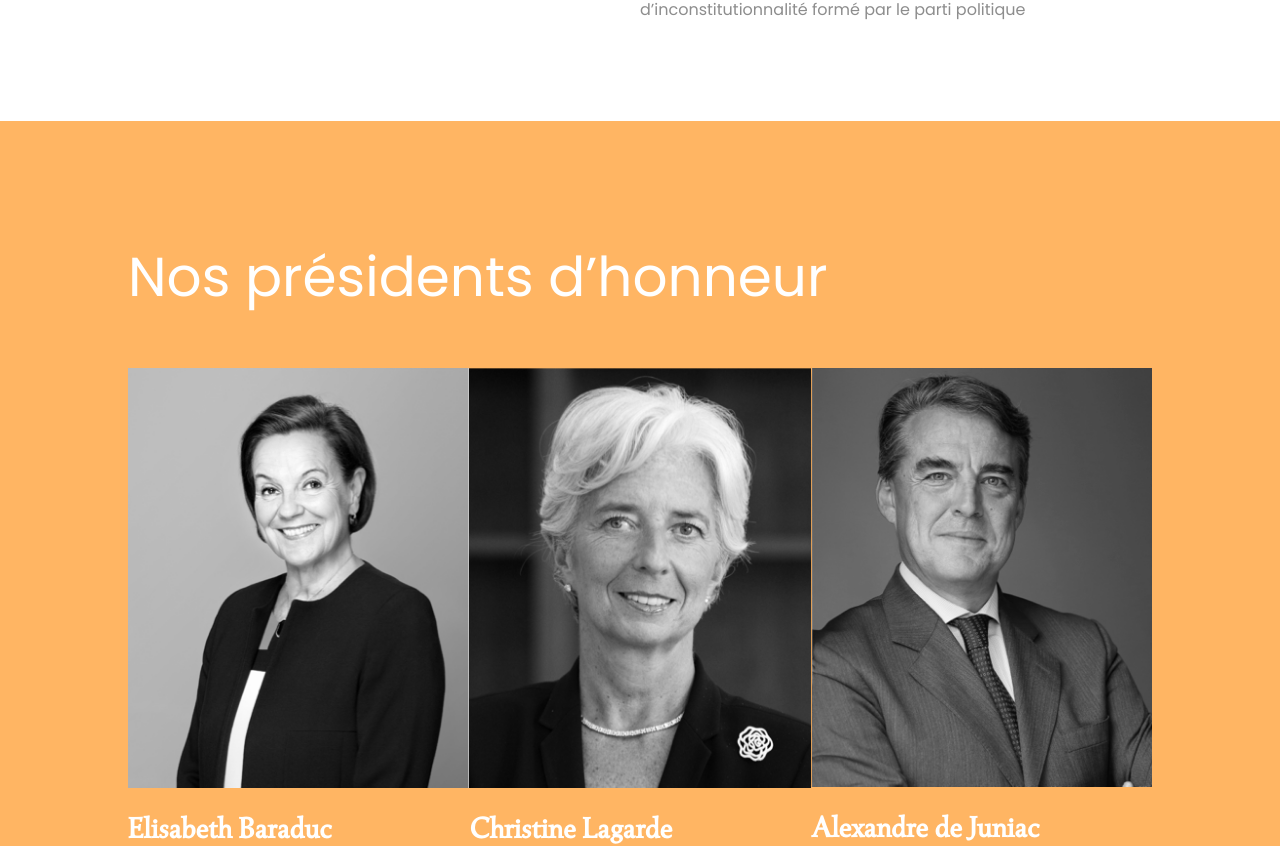
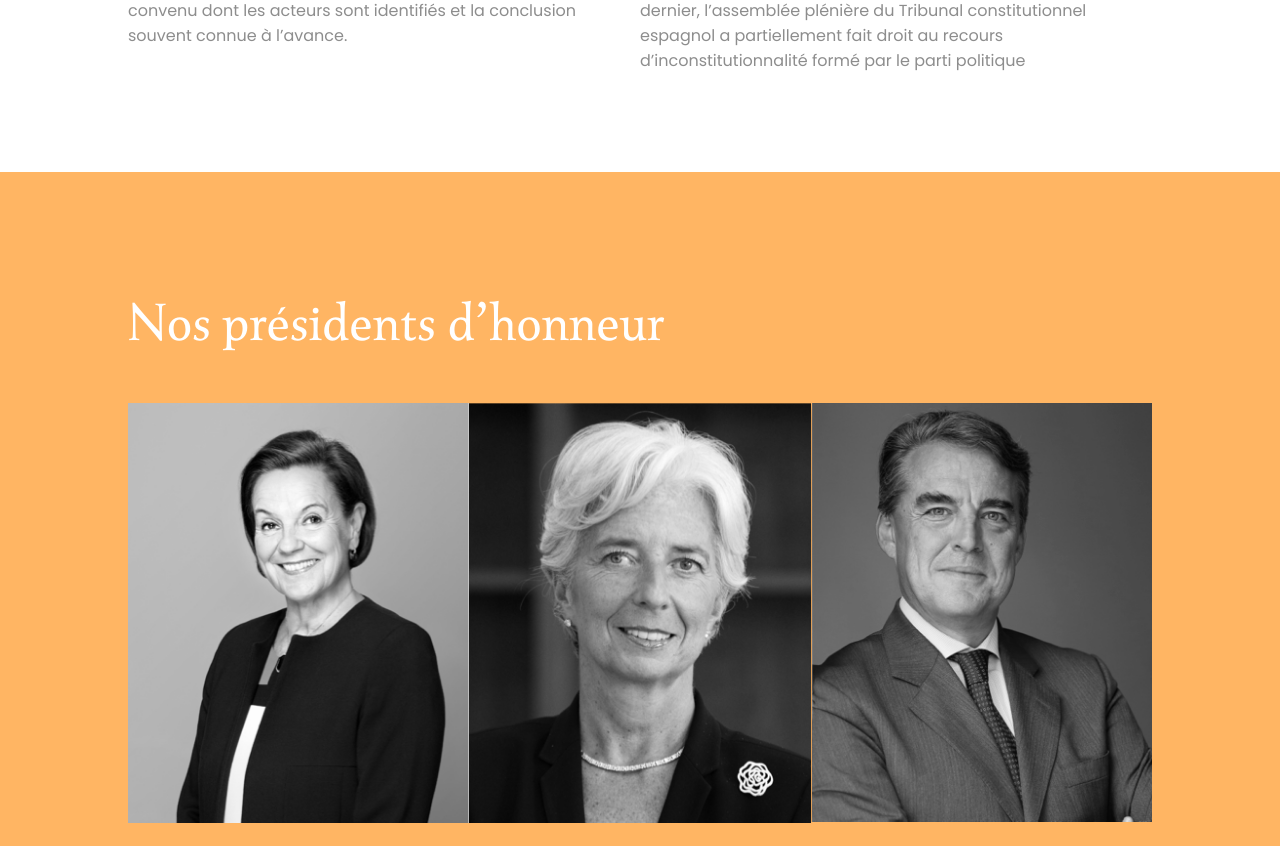
Before and after one commit to michelsonhns/subskill-test, a Vue app: page / in a window 1280 px wide. Shown: the part 1580-2426 px from the top of the page. Built offline with nearby package versions, Linux system fonts and the light colour scheme.

Commit message:
refactoring, add content in a aside

```diff
--- a/src/App.vue
+++ b/src/App.vue
@@ -4,8 +4,8 @@
       <Navbar/>
     </header>
     <main>
+      <section class="cover__container">
         <div class="container">
-        <section class="cover__container">
           <Card
             v-for="article in covers" :key="article.id"
             :title="article.title"
@@ -16,9 +16,12 @@
             :class_description="article.class_description"
             :class_title="article.class_title"
           />
+        </div>
+
       </section>
-        <section class="articles-container">
-          <div class="article-group">
+
+      <section class="articles__container">
+        <div class="article__group container">
           <Card
             v-for="article in articles" :key="article.id"
             :title="article.title"
@@ -30,7 +33,7 @@
           />
         </div>
       </section>
-      </div>
+
       <section class="members__container">
         <div class="container">
           <h2 class="section__title">Nos présidents d’honneur</h2>
@@ -60,16 +63,23 @@
             :title="newsletter.title"
             :description="newsletter.description"
             :positioning="newsletter.positioning"
-            :src="newsletter.src">
+            :src="newsletter.src"
+            :daytime="newsletter.daytime">
               <Button title="Découvrir l’article" btnclass="yellow"/>
             </Card>
 
           </div>
-          <h2 class="section__title">Nos présidents d’honneur</h2>
+          <h2 class="section__title">Le club des juristes</h2>
+          <aside>
+            <p>Créé en 2007, le Club des juristes est <span class="bold">le premier think tank juridique français</span>. Il s’agit d’un lieu indépendant de réflexion sur la place du droit en France. <span class="bold">Le « Club » a pour objectif de nourrir le débat public</span> en formulant des propositions concrètes dans le domaine du droit et de la justice. C’est notamment le travail des commissions – justice, fiscalité, environnement, constitutions et institutions, Europe, et commissions dites « ad hoc » – qu’il réunit en son sein et qui aboutissent à des recommandations innovantes, utiles aux décideurs publics. Pour ce faire, <span class="bold">le Club des juristes réunit des professionnels du droit reconnus issus d’horizons divers : avocats, magistrats, notaires, universitaires, représentants d’entreprises, etc</span>.</p>
+            <Button
+              title="En savoir plus"
+               btnclass="white"/>
+          </aside>
         </div>
       </section>
 
-      <section class="partners-container">
+      <section class="partners__container">
         <div class="container">
           <h2 class="section__title">Nos partenaires</h2>
           <Partners/>
@@ -86,7 +96,7 @@
         <Carousel/>
       </section>
 
-      <section class="contact-container">
+      <section class="contact__container">
         <div class="container">
           <h2 class="section__title">Nous contacter</h2>
           <span class="help-text">Afin de traiter votre demande dans les plus brefs délais, nous vous invitons à utiliser le formulaire ci-dessous.</span>
@@ -176,6 +186,7 @@ export default {
           description: "Le recours aux sanctions internationales – comme celles adoptées en 2021 par les Etats-Unis contre des entreprises chinoises spécialisées dans la défense et les technologies de surveillance1 – ne cesse de croître et, dès lors, d’occuper l’actualité de l’arbitrage international.",
           positioning: "horizontal",
           src: require("@/assets/images/video1.png"),
+          daytime: "10 août 2021",
 
         },
         {
@@ -183,6 +194,7 @@ export default {
           description: "Le recours aux sanctions internationales – comme celles adoptées en 2021 par les Etats-Unis contre des entreprises chinoises spécialisées dans la défense et les technologies de surveillance1 – ne cesse de croître et, dès lors, d’occuper l’actualité de l’arbitrage international.",
           positioning: "horizontal img-right",
           src: require("@/assets/images/video2.png"),
+          daytime: "10 août 2021",
 
         }
       ]
@@ -192,11 +204,13 @@ export default {
 </script>
 
 <style lang="stylus">
-
 body
   margin 0
   font-size 100%
-  font-family: 'Poppins', sans-serif;
+  font-family 'Poppins', sans-serif
+
+.bold
+  font-weight bold
 
 .container {
   width 95%
@@ -206,59 +220,54 @@ body
 .section__title
   font-size: 3.43em;
   margin-bottom 50px
-  font-weight: normal;
+  font-weight normal
+  font-family "Seshat", sans-serif
+
 .cta
   text-align center
 
 .cover__container
+  background url("./assets/icons/round-black.png") bottom 285px right 0 / 110px no-repeat
   .card
     width 100%
     img
       max-width 100%
 
-.article-group
+.article__group
   .card
     img
       max-width 100%
 
-
 .members__container
+  background-image url("./assets/icons/round-bicolor.png")
+  background-repeat no-repeat
+  background-position: bottom -102px right 20px;
+  background-size: 190px;
   padding: 70px 0;
-  .card__title
-    color #FFFFFF !important
   background-color #ffb563
+  font-stretch normal
   color #FFFFFF
-  .section__title
-    font-size
-
-.members__container .card__description
+  .card__description, .card__title
     color #FFFFFF !important
 
-.members__container button
-  width: 299px;
-  height: 64px;
-  margin: 70px 54px 0 55px;
-  padding: 20px 15px;
-  background-color: #fff;
-  border none
-  margin 0 auto
-
-
 .news__container
-  padding: 150px 0;
+  padding: 39px 0;
   background-color: #f2f2f2;
   .card
     img
       max-width 100%
 
-.partners-container
-  padding-top 337px
+.news__container
+  background  url("./assets/icons/round-bicolor.png")top -92px right 20px / 190px no-repeat,url("./assets/icons/round-green.png") bottom -127px left 30px / 218px no-repeat
+  background-color #F2F2F2
+  padding-bottom 150px
 
 .help-text
   font-family Poppins
   font-size 0.87em
   color #2d2d2d
-.contact-container
+
+.contact__container
   p
     margin: 15px 0 50px;
     font-family: Poppins;
@@ -267,18 +276,50 @@ body
     font-style: italic;
     color: #2d2d2d;
 
+aside
+  background #b3dec1
+  padding 30px;
 
+.partners__container
+  padding-top 100px
+  margin-bottom 160px
+  background url("./assets/icons/round-green.png") top -115px left 30px / 218px no-repeat
+
+// Desktop
 @media (min-width: 1131px)
   .container {
     width 80%
   }
-  .article-group
+  .article__group
     display flex
     justify-content space-between
     .card
       width 526px
       img
         max-width 100%
+
+  .cover__container
+    margin-top 51px
+    background-position bottom 171px right 100px
+    background-size 193px
+
+  .news__container
+    padding: 150px 0;
+    background url("./assets/icons/round-bicolor.png") top -140px right 20px / 290px no-repeat, url("./assets/icons/round-green.png") bottom -127px left 30px / 218px no-repeat
+    background-color #F2F2F2
+
+  .partners__container
+    margin-bottom 160px
+    padding-top 337px
+    background url("./assets/icons/round-green.png") top -116px left 30px / 218px no-repeat
+    .cta
+      margin-top 70px
+
+  .members__container
+    background-image url("./assets/icons/round-bicolor.png")
+    background-repeat no-repeat
+    background-position: bottom -155px right 20px;
+    background-size: 290px;
 
   .members__wrap
     display flex
@@ -293,7 +334,18 @@ body
         text-decoration  underline
       img:hover
         filter grayscale(0)
+
   .videos__section
     padding: 70px 49px 70px 46px;
     background-color: #f2f2f2;
+
+  aside
+    padding 50px 57px 50px 59px;
+    width: 40%;
+    position absolute
+    right 14%
+
+  .contact__container
+    margin-bottom 50px
+
 </style>
```
Lines whose indentation alone changed are shown as unchanged.
